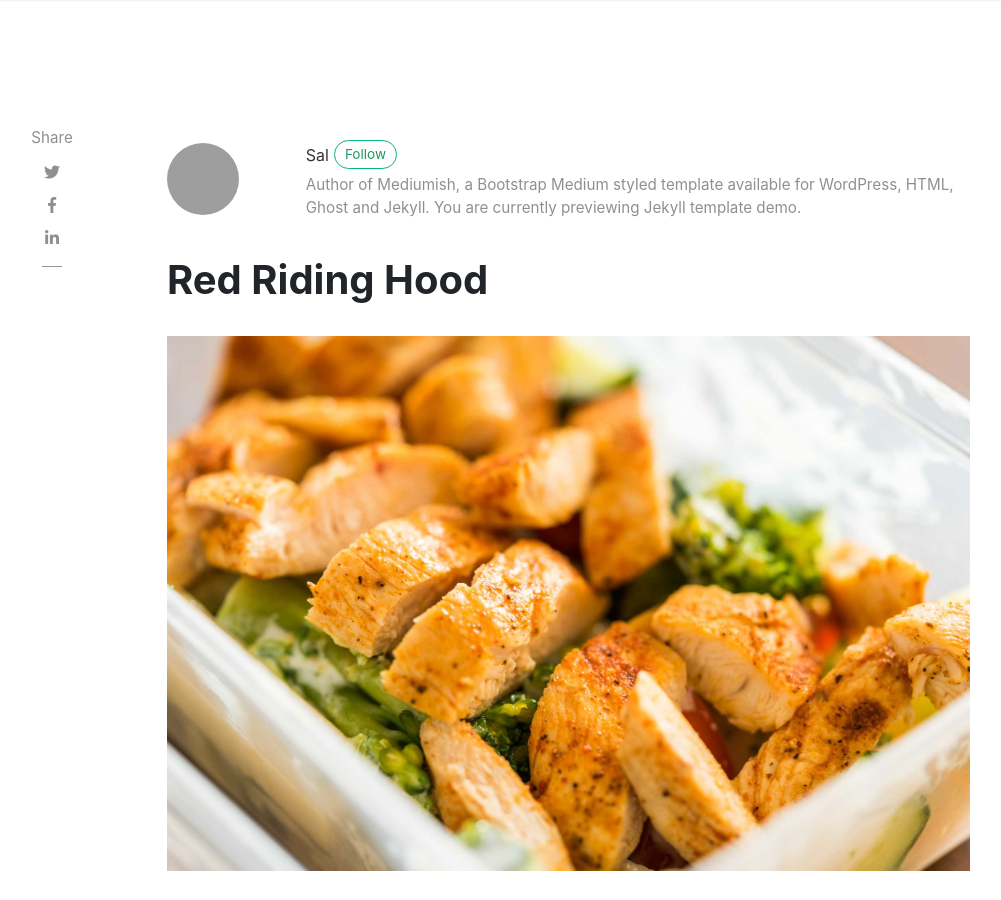
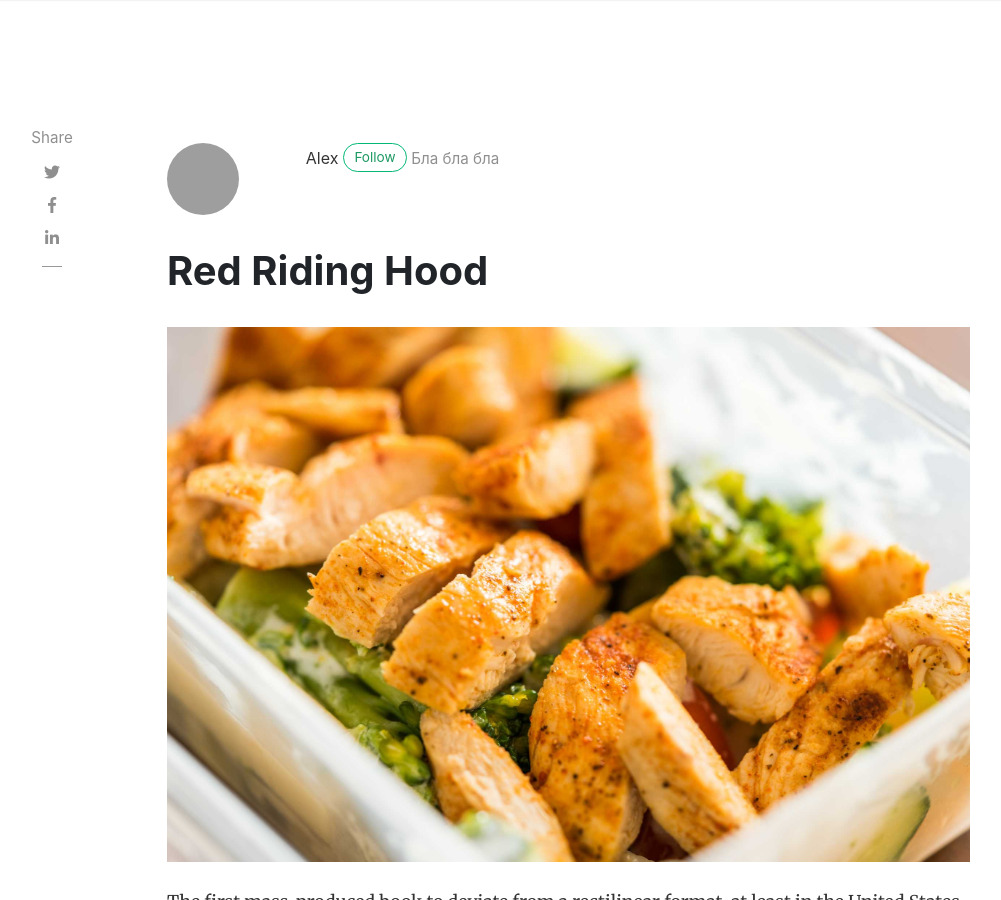
Before and after one commit to masterlidov/masterlidov.github.io, a Jekyll site: the page built from _posts/2018-01-12-red-riding.md, in a window 1280 px wide and 900 px high. Shown: the whole window, without its empty margins (118-1119 px from the left). Built offline with Jekyll 4.4.1, drawn with Linux system fonts in a browser that asks for light colours; nearby versions of some CDN libraries; comment, search, counter and statistics services are not loaded; grey boxes are pictures that could not be loaded.

Commit message:
Update _config.yml

```diff
--- a/_config.yml
+++ b/_config.yml
@@ -14,13 +14,13 @@
 # Authors
 authors:
   sal:
-    name: Sal
-    display_name: Sal
+    name: Алексей
+    display_name: Alex
     gravatar: e56154546cf4be74e393c62d1ae9f9d4
     email: wowthemesnet@gmail.com
     web: https://www.wowthemes.net
     twitter: https://twitter.com/wowthemesnet
-    description: "Author of Mediumish, a Bootstrap Medium styled template available for WordPress, HTML, Ghost and Jekyll. You are currently previewing Jekyll template demo."
+    description: "Бла бла бла"
   john:
     name: John
     display_name: John
```
